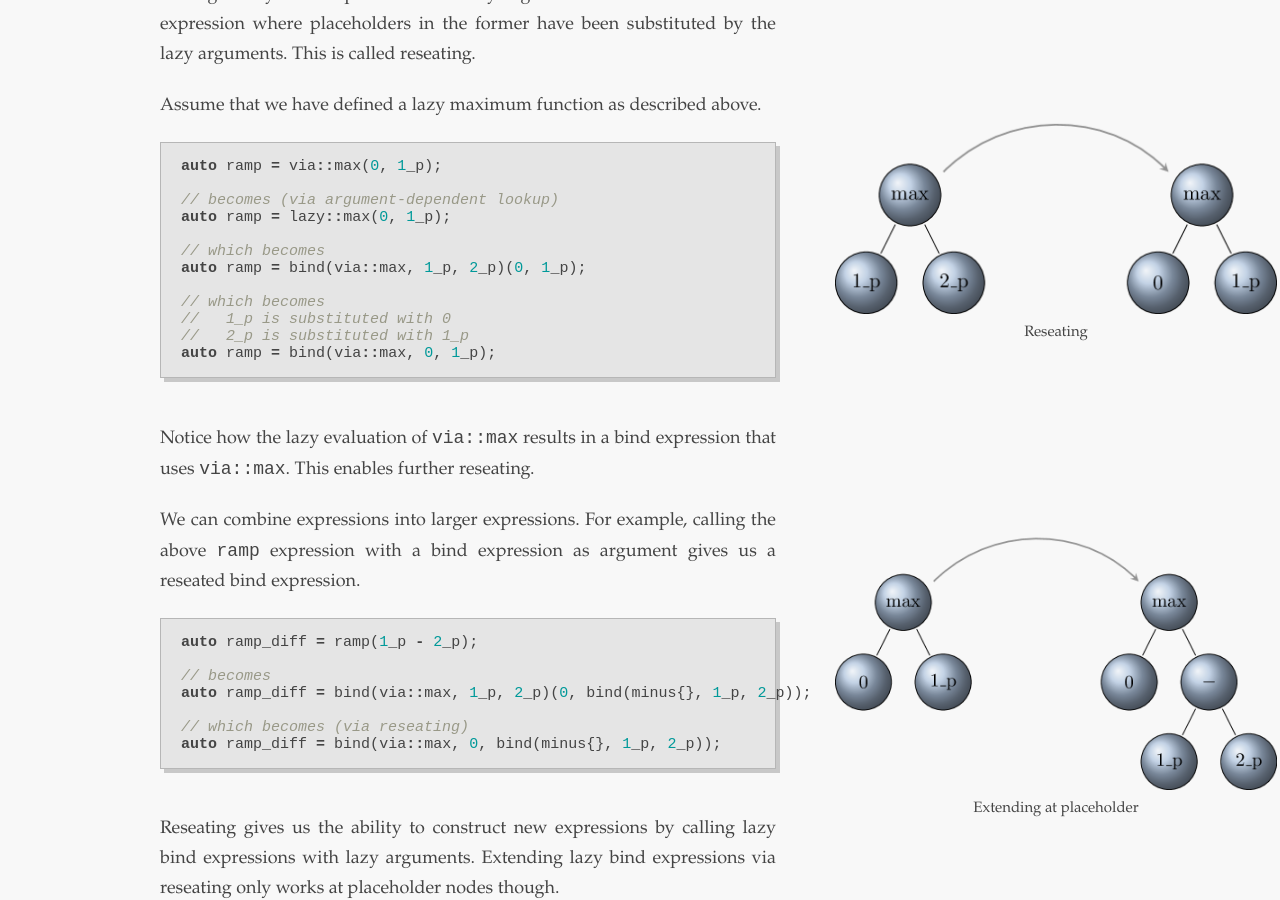
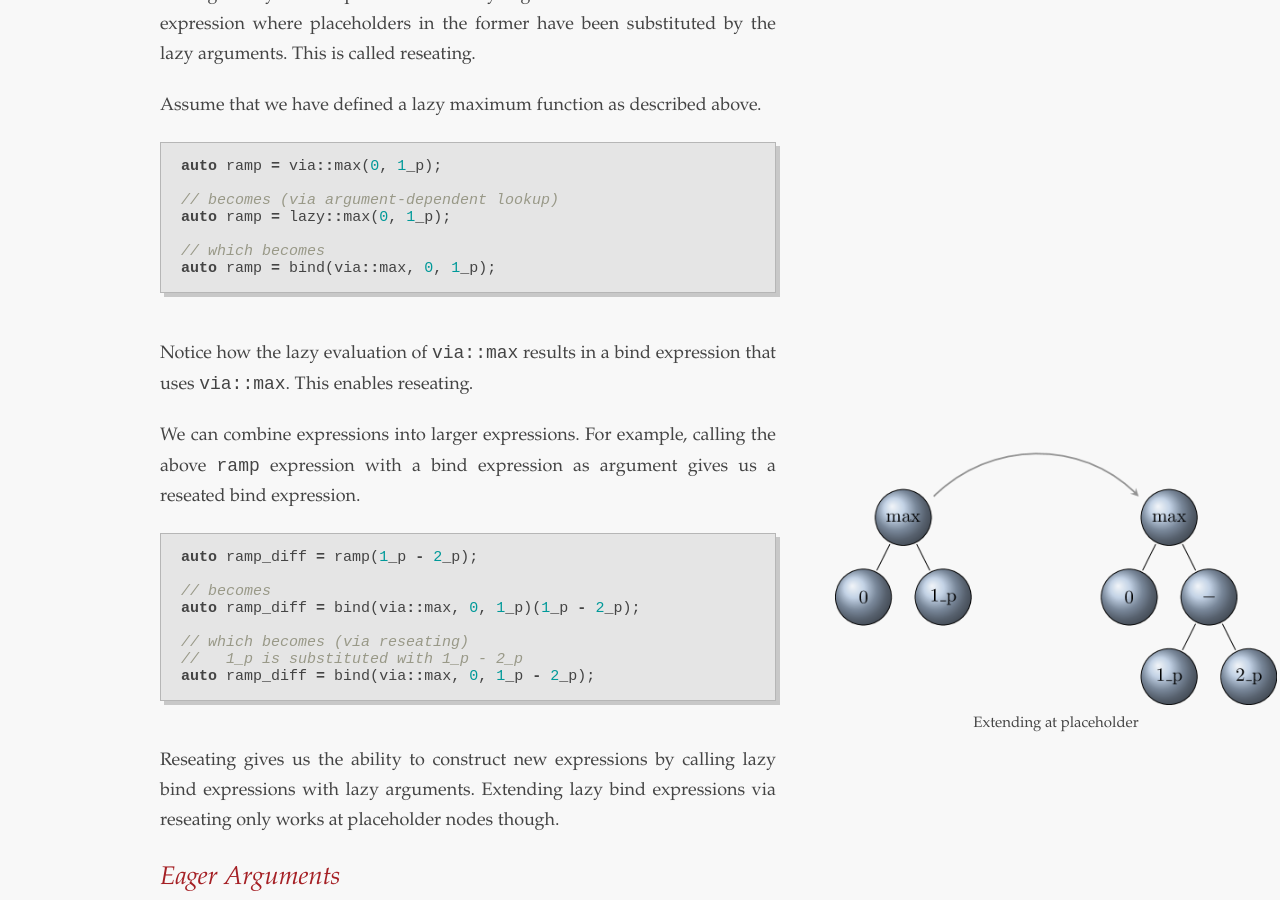
Before and after one commit to breese/breese.github.io, a Jekyll site: the page built from _posts/2026-09-06-lazy-function.md, in a window 1280 px wide and 900 px high, scrolled down 5282 px. Built offline with Jekyll 4.4.1, drawn with Linux system fonts in a browser that asks for light colours; some web fonts are replaced.

Commit message:
Minor reseating fix

```diff
--- a/_posts/2026-09-06-lazy-function.md
+++ b/_posts/2026-09-06-lazy-function.md
@@ -242,9 +242,6 @@ Calling a lazy bind expression with lazy arguments results in a new bind
 expression where placeholders in the former have been substituted by the
 lazy arguments. This is called reseating.
 
-|![Reseat](/assets/lazy/reseat-ramp.png){: style="width:100%;"}|
-|Reseating|
-{: class="marginimage"}
 Assume that we have defined a lazy maximum function as described above.
 
 {% highlight c++ %}
@@ -254,17 +251,12 @@ auto ramp = via::max(0, 1_p);
 auto ramp = lazy::max(0, 1_p);
 
 // which becomes
-auto ramp = bind(via::max, 1_p, 2_p)(0, 1_p);
-
-// which becomes
-//   1_p is substituted with 0
-//   2_p is substituted with 1_p
 auto ramp = bind(via::max, 0, 1_p);
 {% endhighlight %}
 
 Notice how the lazy evaluation of `via::max` results in a bind expression that
 uses `via::max`.
-This enables further reseating.
+This enables reseating.
 
 |![Reseat ramp](/assets/lazy/reseat-diff.png){: style="width:100%;"}|
 |Extending at placeholder|
@@ -278,10 +270,11 @@ us a reseated bind expression.
 auto ramp_diff = ramp(1_p - 2_p);
 
 // becomes
-auto ramp_diff = bind(via::max, 1_p, 2_p)(0, bind(minus{}, 1_p, 2_p));
+auto ramp_diff = bind(via::max, 0, 1_p)(1_p - 2_p);
 
 // which becomes (via reseating)
-auto ramp_diff = bind(via::max, 0, bind(minus{}, 1_p, 2_p));
+//   1_p is substituted with 1_p - 2_p
+auto ramp_diff = bind(via::max, 0, 1_p - 2_p);
 {% endhighlight %}
 
 Reseating gives us the ability to construct new expressions by calling lazy bind
```
